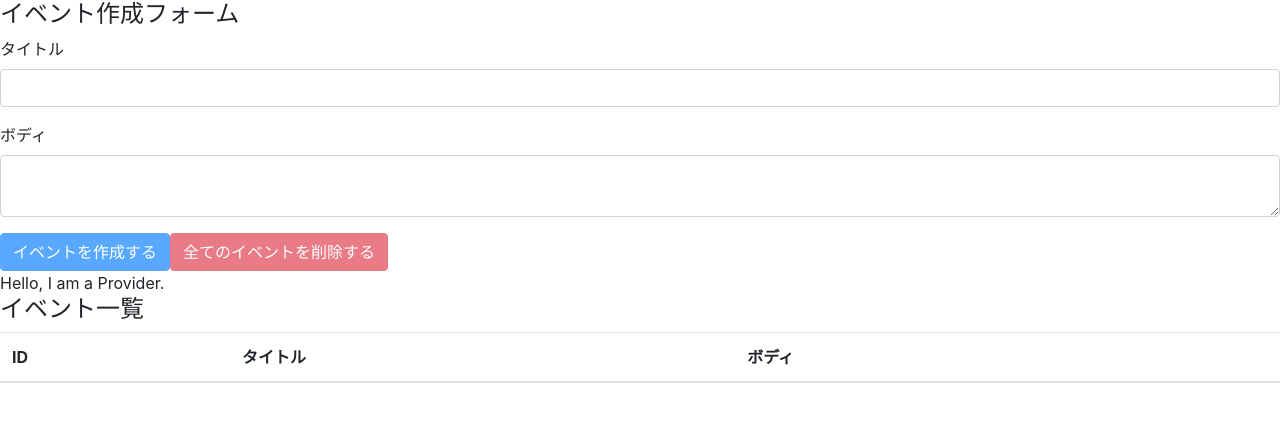
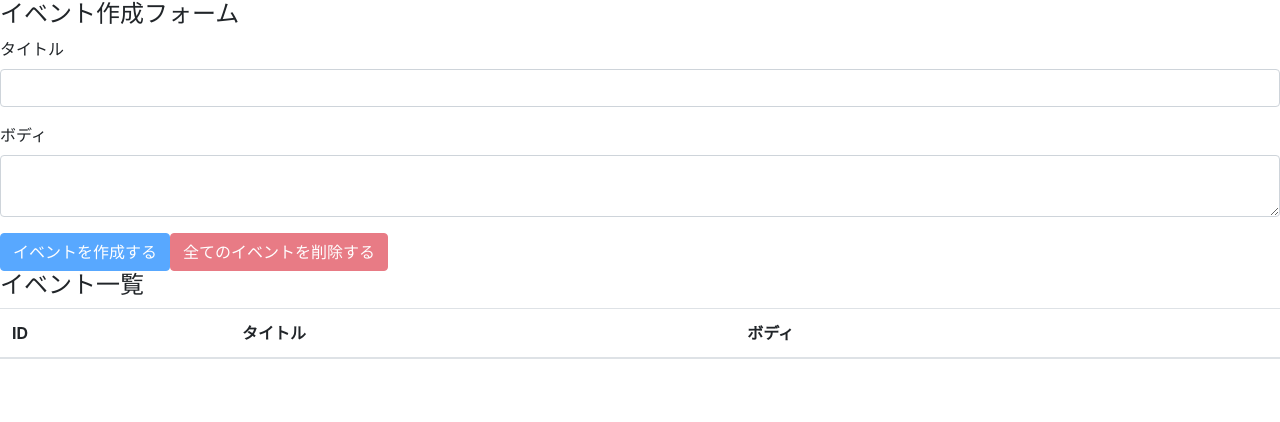
Before and after one commit to piroyuki-hub/react-hooks-101, a React (Create React App) app: page / in a window 1280 px wide. Shown: the top 422 px of the page. Built offline with nearby package versions, Linux system fonts and the light colour scheme.

Commit message:
solve prop drilling issue

```diff
--- a/src/components/App.js
+++ b/src/components/App.js
@@ -6,16 +6,14 @@ import Events from './Events'
 import AppContext from '../contexts/AppContext'
 import reducer from '../reducers'
 
-console.log(AppContext)
-
 const App = () => {
   const [state, dispatch] = useReducer(reducer, [])
 
   return (
-    <AppContext.Provider value={'Hello, I am a Provider.'}>
+    <AppContext.Provider value={{ state, dispatch }}>
       <div className="container-fulid">
-        <EventForm state={state} dispatch={dispatch} />
-        <Events state={state} dispatch={dispatch} />
+        <EventForm />
+        <Events />
       </div>
     </AppContext.Provider>
   );
--- a/src/components/Event.js
+++ b/src/components/Event.js
@@ -1,8 +1,10 @@
-import React from 'react'
+import React, { useContext } from 'react'
 
 import { DELETE_EVENT } from '../actions'
+import AppContext from '../contexts/AppContext'
 
-const Event = ({ event, dispatch }) => {
+const Event = ({ event }) => {
+  const { dispatch } = useContext(AppContext)
   const id = event.id
   const handleClickDeleteButton = () => {
     const result = window.confirm(`イベント(id=${id})を本当に削除しても良いですか？`)
--- a/src/components/EventForm.js
+++ b/src/components/EventForm.js
@@ -1,8 +1,10 @@
-import React, { useState } from 'react'
+import React, { useContext, useState } from 'react'
 
 import { CREATE_EVENT, DELETE_ALL_EVENT } from '../actions'
+import AppContext from '../contexts/AppContext'
 
-const EventForm = ({ state, dispatch }) => {
+const EventForm = () => {
+  const { state, dispatch } = useContext(AppContext)
   const [title, setTitle] = useState('')
   const [body, setBody] = useState('')
 
--- a/src/components/Events.js
+++ b/src/components/Events.js
@@ -3,12 +3,11 @@ import React, { useContext } from 'react'
 import Event from './Event'
 import AppContext from '../contexts/AppContext'
 
-const Events = ({ state, dispatch }) => {
-  const value = useContext(AppContext)
+const Events = () => {
+  const { state } = useContext(AppContext)
 
   return (
     <>
-      <div>{value}</div>
       <h4>イベント一覧</h4>
       <table className="table table-hover">
         <thead>
@@ -20,7 +19,7 @@ const Events = ({ state, dispatch }) => {
           </tr>
         </thead>
         <tbody>
-          { state.map((event, index) => (<Event key={index} event={event} dispatch={dispatch} />)) }
+          { state.map((event, index) => (<Event key={index} event={event} />)) }
         </tbody>
       </table>
     </>
```
